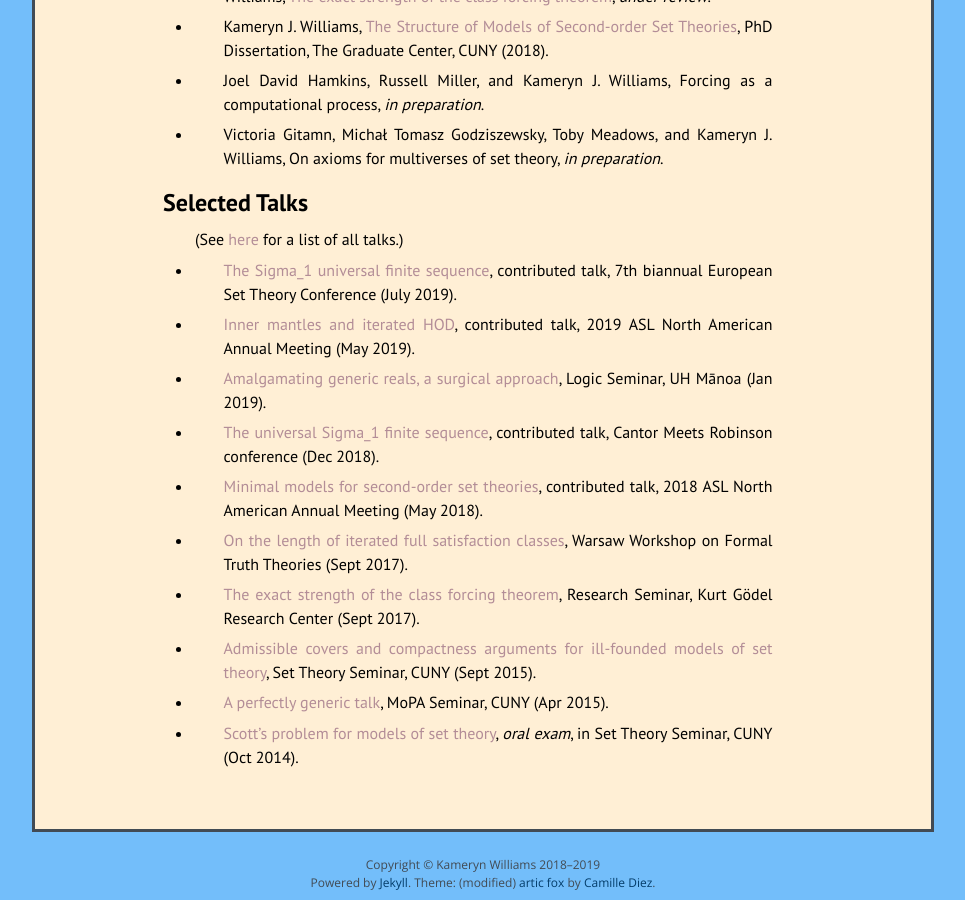
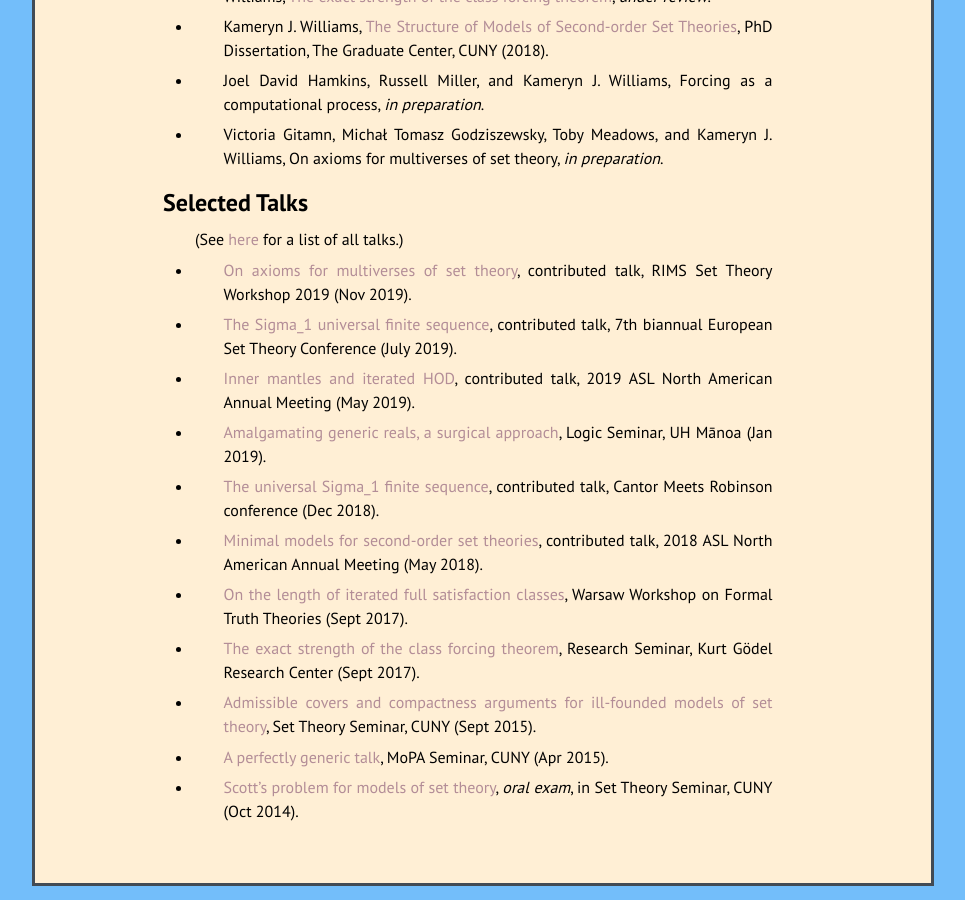
Before and after one commit to kamerynjw/kamerynjw.github.io, a Jekyll site: the page built from research.md, in a window 1280 px wide and 900 px high, scrolled down 744 px. Shown: the whole window, without its empty margins (157-1122 px from the left). Built offline with Jekyll 4.4.1, drawn with Linux system fonts in a browser that asks for light colours; nearby versions of some CDN libraries.

Commit message:
added page for rims talk

```diff
--- a/_data/conftalks.yml
+++ b/_data/conftalks.yml
@@ -1,5 +1,10 @@
 
 # conference talks to display in talks.md
+
+- href: "2019-nov-rims"
+  title: "On axioms for multiverses of set theory"
+  other: "contributed talk, RIMS Set Theory Workshop 2019"
+  date: "Nov 2019"
 
 - href: "2019-july-estc"
   title: "The Sigma_1 universal finite sequence"
--- a/_data/talks.yml
+++ b/_data/talks.yml
@@ -1,5 +1,10 @@
 
 # selected talks to display in research.md
+
+- href: "2019-nov-rims"
+  title: "On axioms for multiverses of set theory"
+  other: "contributed talk, RIMS Set Theory Workshop 2019"
+  date: "Nov 2019"
 
 - href: "2019-july-estc"
   title: "The Sigma_1 universal finite sequence"
--- /dev/null
+++ b/research/talks/2019-nov-rims.md
@@ -0,0 +1,24 @@
+---
+layout: page
+title: "On axioms for multiverses of set theory"
+permalink: /research/talks/2019-nov-rims/
+excerpt: "This is a contributed talk at the RIMS Set Theory Workshop 2019. It is about joint work with Victoria Gitman, Michał Tomasz Godziszewsky, and Toby Meadows..."
+---
+
+This is a contributed talk at the [RIMS Set Theory Workshop 2019](http://www.sic.shibaura-it.ac.jp/~ikegami/RIMS2019.html). It is about joint work with Victoria Gitman, Michał Tomasz Godziszewsky, and Toby Meadows.
+
+[[slides]({{ page.url }}mult-axioms.pdf)]
+
+The multiversist position in the philosophy of set theory holds that rather than there being
+an absolute notion of set, there are instead many universes of set theory, each of equal
+ontological status. Hamkins proposed a series of Multiverse Axioms to capture his position
+on the structure of the set theoretic multiverse, with his Well-Foundedness Mirage axiom
+being the most provocative. Gitman and Hamkins showed that the collection of countable,
+recursively saturated models of set theory form a multiverse satisfying Hamkins's Multiverse
+Axioms. And it is easy to check that if a multiverse of models of set theory satisfies the
+Well-Foundedness Mirage axiom then every world in that multiverse must be recursively
+saturated.
+
+Gitman, Godziszewski, Meadows, and I investigated whether this forced recursive saturation could be avoided by weakening the Well-Foundedness Mirage axiom. We considered
+two weakenings, and showed that neither of them forces all worlds in a multiverse to be
+recursively saturated. In this talk I will discuss the construction of our two multiverses.
```
Also changed, not shown: 1 other file.
